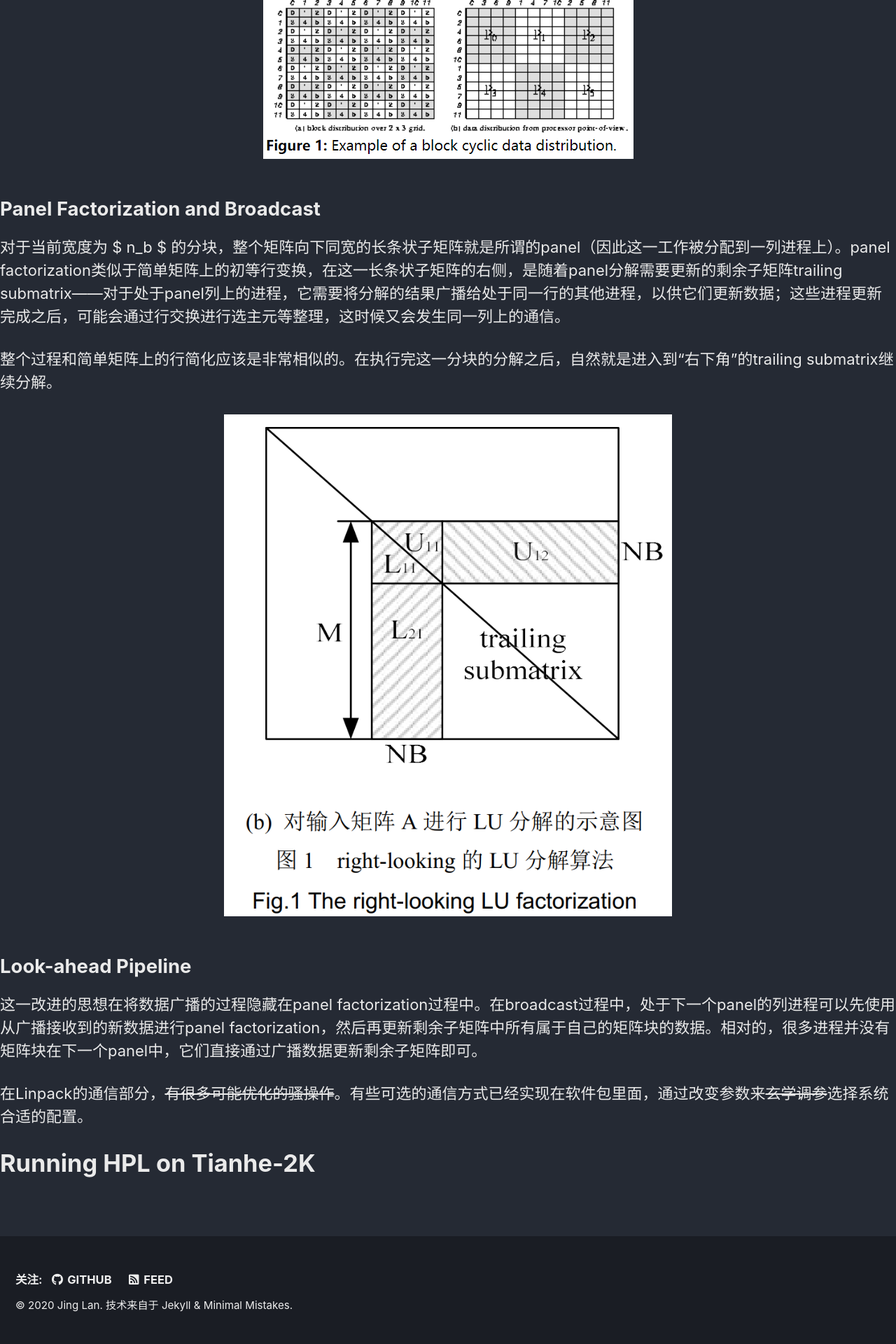
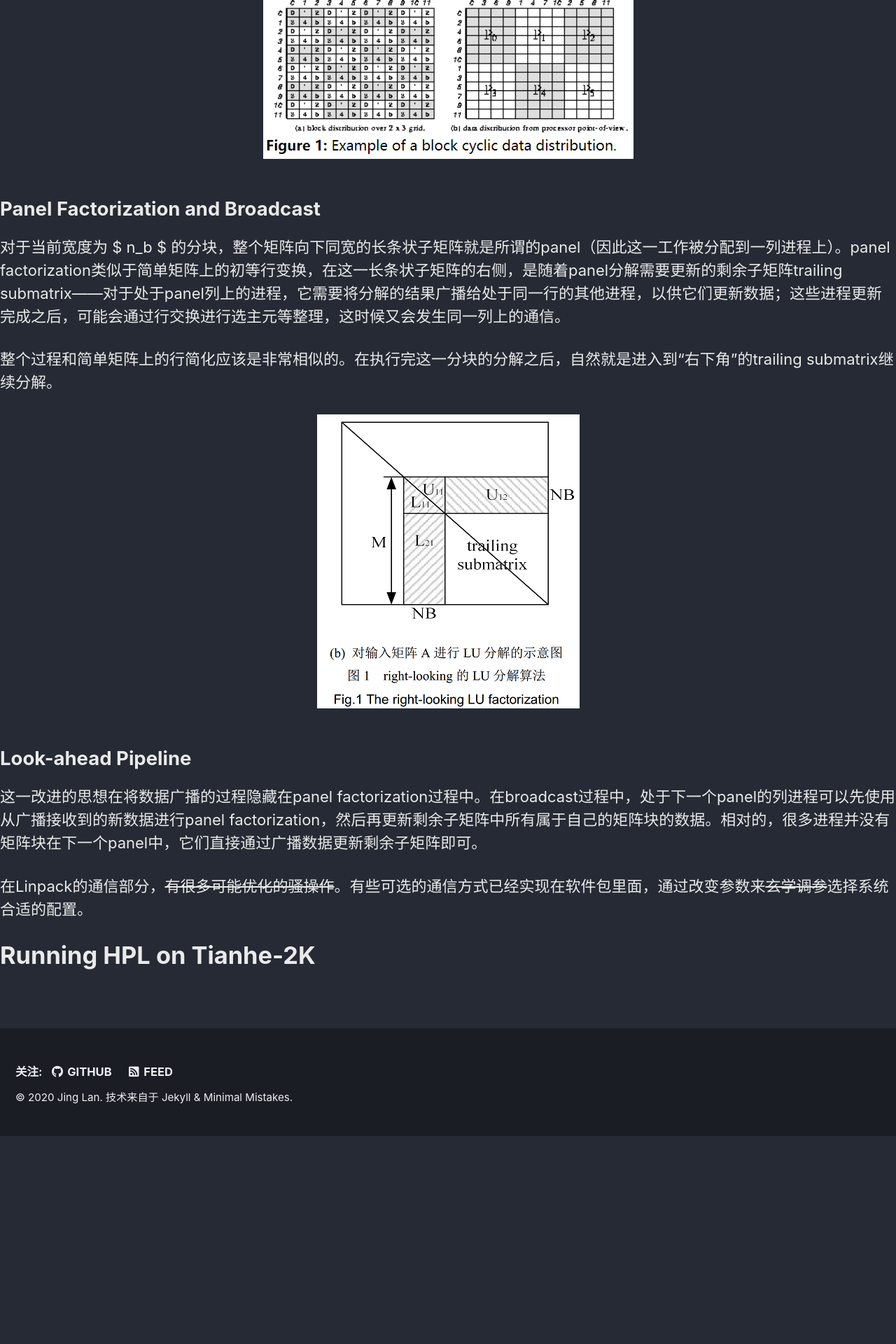
Before and after one commit to Lan-Jing/Lan-Jing.github.io, a Jekyll site: the page built from _posts/2020-11-19-HPL.md, in a window 1280 px wide. Shown: the part 2446-4366 px from the top of the page at 70% size. Built offline with Jekyll 4.4.1, drawn with Linux system fonts in a browser that asks for light colours; cached includes are drawn as plain includes; our own code applies the rules of GitHub Pages for plain Markdown files; after the commit the page ends 4069 px from its top, so only the background shows below that.

Commit message:
shrinked size of the image

```diff
--- a/_posts/2020-11-19-HPL.md
+++ b/_posts/2020-11-19-HPL.md
@@ -127,7 +127,7 @@ $$
 
 整个过程和简单矩阵上的行简化应该是非常相似的。在执行完这一分块的分解之后，自然就是进入到“右下角”的trailing submatrix继续分解。
 
-![Pub/Sub]({{ site.url }}{{ site.baseurl }}/assets/images/trailing-submatrix.png){: .align-center .width-half}
+![Pub/Sub]({{ site.url }}{{ site.baseurl }}/assets/images/trailing-submatrix.png){: .align-center}
 
 ## Look-ahead Pipeline
 
```
Also changed, not shown: assets/images/trailing-submatrix.png.
